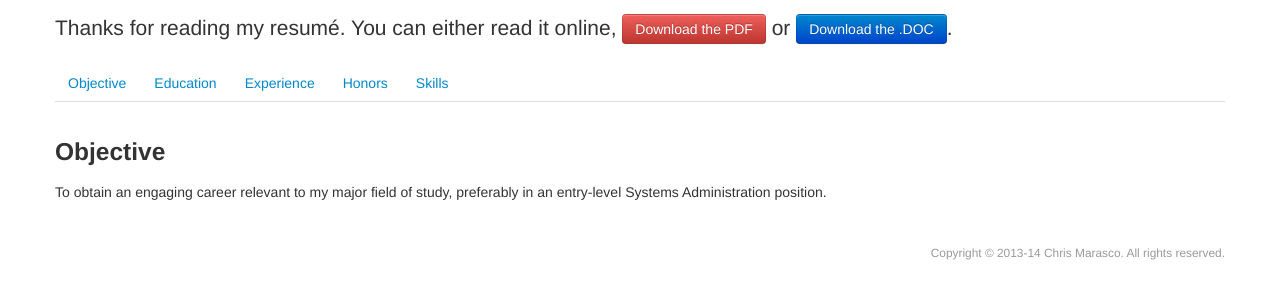
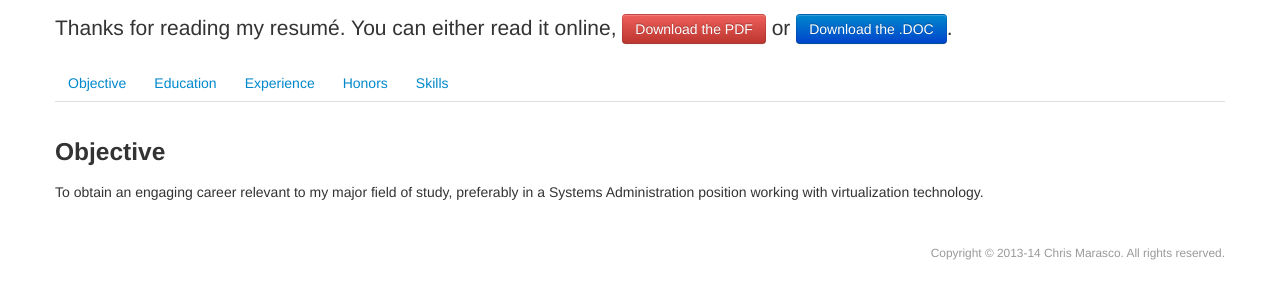
Before and after one commit to cxm6467/christophermarasco.com, a PHP site: page /resume.php in a window 1280 px wide. Shown: the part 317-616 px from the top of the page. Run offline with PHP 8.4, Linux system fonts and the light colour scheme.

Commit message:
Updated resume

```diff
--- a/projects.php
+++ b/projects.php
@@ -74,7 +74,7 @@
 						</ul>
 							<h4>VMware Certified Professional 5 - Data Center Virtualization</h4>
 						<ul>
-							<li>I have recently finished the required VCP 5 course and am now studying for the exam.  I have scheduled this for August 28 this year.</li>
+							<li>I have recently finished the required VCP 5 course and am now studying for the exam.  I have scheduled this for October 21 this year.</li>
 						</ul>
 						<h4>Scripting and Kiosk</h4>
 						<ul>
--- a/resume.php
+++ b/resume.php
@@ -49,7 +49,7 @@
             <div class="tab-content">
               <div class="tab-pane active" id="objective">
                 <h3>Objective</h3>
-                <p>To obtain an engaging career relevant to my major field of study, preferably in an entry-level Systems Administration position.</p>
+                <p>To obtain an engaging career relevant to my major field of study, preferably in a Systems Administration position working with virtualization technology.</p>
               </div>
               <div class="tab-pane" id="education">
                 <h3>Education</h3>
```
Also changed, not shown: 2 other files.
